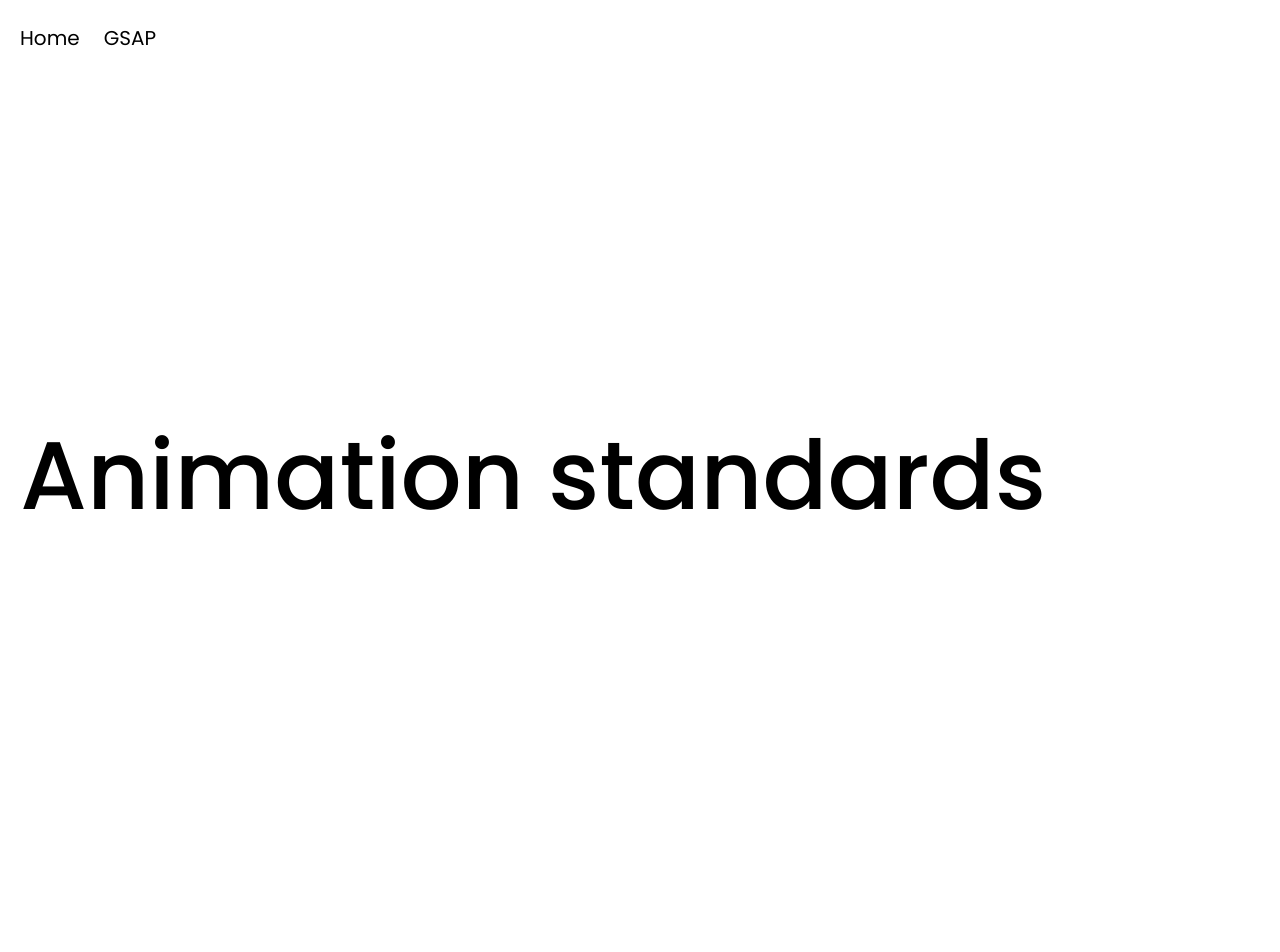
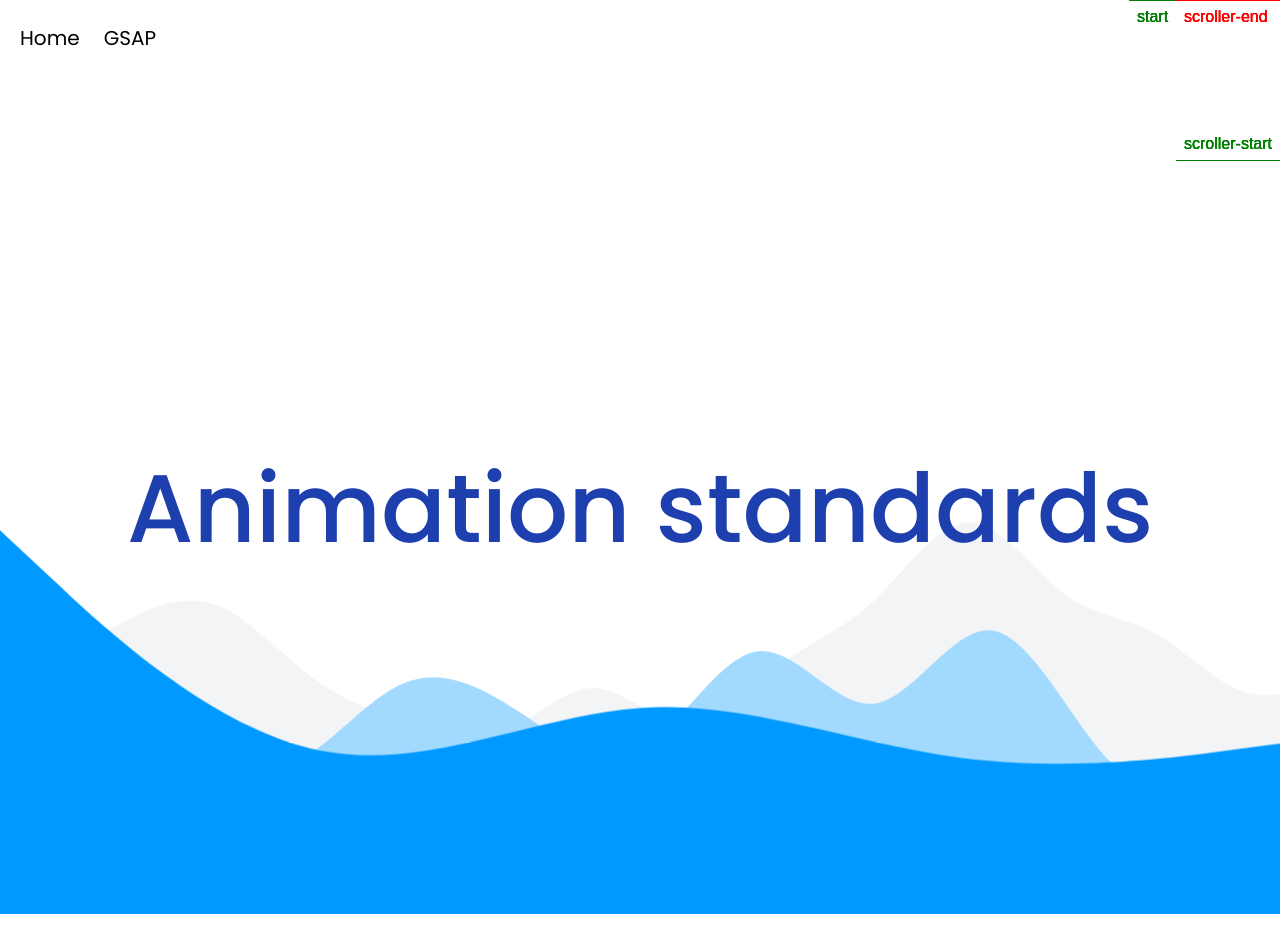
Before and after one commit to Jwakers/animation-standards, a Next.js app: page / in a window 1280 px wide. Shown: the top 952 px of the page. Before the commit the page ends 876 px from the top, so only its background shows below. Built offline with nearby package versions, Linux system fonts and the light colour scheme.

Commit message:
Updated home page hero animation

```diff
--- a/src/app/globals.css
+++ b/src/app/globals.css
@@ -15,6 +15,11 @@
     --background-end-rgb: 0, 0, 0;
   }
 }
+html,
+body {
+  width: 100%;
+  overflow-x: hidden;
+}
 
 body {
   color: rgb(var(--foreground-rgb));
--- a/src/app/page.tsx
+++ b/src/app/page.tsx
@@ -5,76 +5,93 @@ import { ScrollTrigger } from "gsap/ScrollTrigger";
 import { useGSAP } from "@gsap/react";
 import { useRef } from "react";
 import Container from "@/components/container";
-import clsx from "clsx";
 
 gsap.registerPlugin(ScrollTrigger);
 
 export default function Home() {
   const headingRef = useRef<HTMLHeadingElement>(null);
   const containerRef = useRef<HTMLDivElement>(null);
-  const { contextSafe } = useGSAP({ scope: containerRef });
   const title = "Animation standards";
+
+  const STSettings: ScrollTrigger.Vars = {
+    trigger: containerRef.current,
+    start: "top 20%",
+    end: "bottom top",
+    markers: true,
+    scrub: 0.5,
+  };
 
   useGSAP(
     () => {
-      gsap.to(".letter", {
-        opacity: 1,
-        scale: 1,
-        stagger: 0.04,
-        y: 0,
+      gsap.to(".wave-1", {
+        y: -10,
+        scrollTrigger: STSettings,
       });
-
-      gsap.to(".letter", {
-        scrollTrigger: {
-          trigger: headingRef.current,
-          start: "top 20%",
-          end: "bottom top",
-          scrub: 0.5,
-        },
-        scale: 0,
-        x: "-40",
-        stagger: 0.1,
+      gsap.to(".heading", {
+        y: 200,
+        scrollTrigger: STSettings,
+      });
+      gsap.to(".wave-2", {
+        y: -100,
+        scrollTrigger: STSettings,
+      });
+      gsap.to(".wave-3", {
+        y: -200,
+        scrollTrigger: STSettings,
       });
     },
-    { scope: containerRef }
+    { scope: containerRef },
   );
-
-  const handleMouseEnter = contextSafe((e) => {
-    gsap.to(e.target, {
-      rotateY: 180,
-    });
-  });
-
-  const handleMouseLeave = contextSafe((e) => {
-    gsap.to(e.target, {
-      rotateY: 0,
-    });
-  });
 
   return (
     <main className="min-h-screen">
       <div
         ref={containerRef}
-        className="relative h-screen flex flex-col justify-center items-center"
+        className="relative flex h-screen max-h-[60rem] flex-col items-center justify-center"
       >
-        <Container>
-          <h1 className="text-8xl font-medium" ref={headingRef}>
-            {title.split("").map((letter, i) => (
-              <span
-                key={i}
-                className={clsx(
-                  "letter inline-block opacity-0 -translate-y-10",
-                  letter === " " && "w-6"
-                )}
-                onMouseEnter={handleMouseEnter}
-                onMouseLeave={handleMouseLeave}
-              >
-                {letter}
-              </span>
-            ))}
+        <Container className="z-20">
+          <h1
+            className="heading text-center text-8xl font-medium text-blue-800"
+            ref={headingRef}
+          >
+            {title}
           </h1>
         </Container>
+        <svg
+          xmlns="http://www.w3.org/2000/svg"
+          viewBox="0 0 1440 320"
+          className="wave-1 absolute bottom-20 z-10 scale-125"
+        >
+          <path
+            fill="#f3f4f5"
+            fillOpacity="1"
+            d="M0,160L14.1,170.7C28.2,181,56,203,85,208C112.9,213,141,203,169,186.7C197.6,171,226,149,254,133.3C282.4,117,311,107,339,117.3C367.1,128,395,160,424,181.3C451.8,203,480,213,508,224C536.5,235,565,245,593,234.7C621.2,224,649,192,678,192C705.9,192,734,224,762,224C790.6,224,819,192,847,170.7C875.3,149,904,139,932,112C960,85,988,43,1016,42.7C1044.7,43,1073,85,1101,106.7C1129.4,128,1158,128,1186,144C1214.1,160,1242,192,1271,197.3C1298.8,203,1327,181,1355,197.3C1383.5,213,1412,267,1426,293.3L1440,320L1440,320L1425.9,320C1411.8,320,1384,320,1355,320C1327.1,320,1299,320,1271,320C1242.4,320,1214,320,1186,320C1157.6,320,1129,320,1101,320C1072.9,320,1045,320,1016,320C988.2,320,960,320,932,320C903.5,320,875,320,847,320C818.8,320,791,320,762,320C734.1,320,706,320,678,320C649.4,320,621,320,593,320C564.7,320,536,320,508,320C480,320,452,320,424,320C395.3,320,367,320,339,320C310.6,320,282,320,254,320C225.9,320,198,320,169,320C141.2,320,113,320,85,320C56.5,320,28,320,14,320L0,320Z"
+          ></path>
+        </svg>
+        <svg
+          xmlns="http://www.w3.org/2000/svg"
+          viewBox="0 0 1440 320"
+          className="wave-2 absolute bottom-10 z-30 scale-110"
+        >
+          <path
+            fill="#a2d9ff"
+            fillOpacity="1"
+            d="M0,224L20,208C40,192,80,160,120,160C160,160,200,192,240,218.7C280,245,320,267,360,250.7C400,235,440,181,480,165.3C520,149,560,171,600,197.3C640,224,680,256,720,234.7C760,213,800,139,840,133.3C880,128,920,192,960,186.7C1000,181,1040,107,1080,112C1120,117,1160,203,1200,245.3C1240,288,1280,288,1320,272C1360,256,1400,224,1420,208L1440,192L1440,320L1420,320C1400,320,1360,320,1320,320C1280,320,1240,320,1200,320C1160,320,1120,320,1080,320C1040,320,1000,320,960,320C920,320,880,320,840,320C800,320,760,320,720,320C680,320,640,320,600,320C560,320,520,320,480,320C440,320,400,320,360,320C320,320,280,320,240,320C200,320,160,320,120,320C80,320,40,320,20,320L0,320Z"
+          ></path>
+        </svg>
+        <svg
+          xmlns="http://www.w3.org/2000/svg"
+          viewBox="0 0 1440 320"
+          className="wave-3 absolute bottom-0 z-40 scale-y-150"
+        >
+          <path
+            fill="#0099ff"
+            fillOpacity="1"
+            d="M0,32L60,69.3C120,107,240,181,360,197.3C480,213,600,171,720,165.3C840,160,960,192,1080,202.7C1200,213,1320,203,1380,197.3L1440,192L1440,320L1380,320C1320,320,1200,320,1080,320C960,320,840,320,720,320C600,320,480,320,360,320C240,320,120,320,60,320L0,320Z"
+          ></path>
+        </svg>
       </div>
+      <div className="h-screen"></div>
     </main>
   );
 }
```
